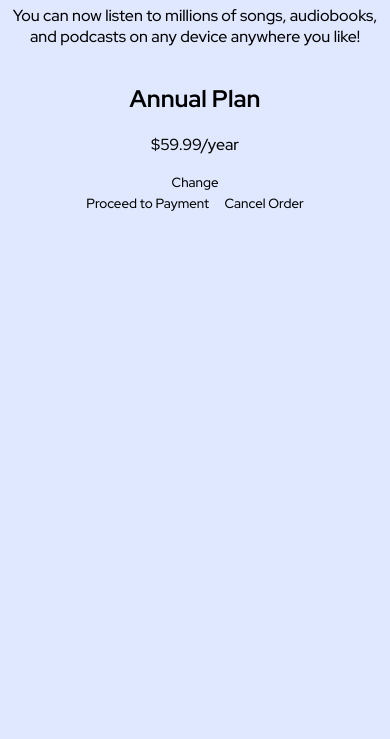
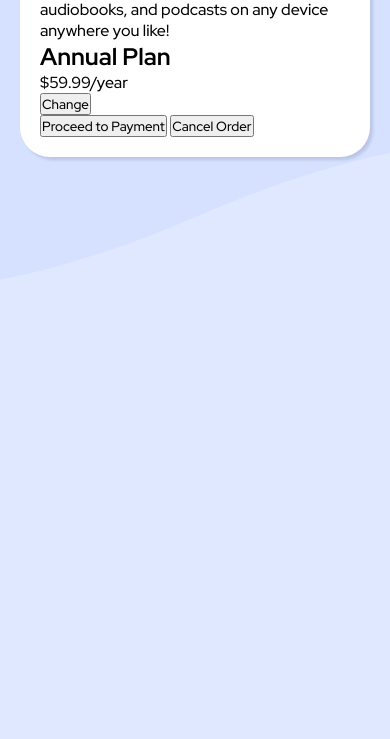
Before and after one commit to loumexx/loumexx-ordersummary.github.io, a plain HTML site: page index.html in a window 390 px wide. Shown: the part 105-844 px from the top of the page. Drawn offline with Linux system fonts and the light colour scheme.

Commit message:
Making styles for mobile

```diff
--- a/styles/app.css
+++ b/styles/app.css
@@ -1,41 +1,56 @@
-:root{
+:root {
+    /* ### Primary */
     --pale-blue: hsl(225, 100%, 94%);
     --bright-blue: hsl(245, 75%, 52%);
 
-/* ### Neutral */
+    /* ### Neutral */
 
     --very-pale-blue: hsl(225, 100%, 98%);
     --desaturated-blue: hsl(224, 23%, 55%);
     --dark-blue: hsl(223, 47%, 23%);
 }
 
-body{
-    font-family: 'Red Hat Display', sans-serif;
-    background-size: cover;
-    display: flex;
-    flex-direction: column;
-    justify-content: center;
-    align-items: center;
-    text-align: center;
-    background-color: var(--pale-blue);
+*{
+    margin: 0;
+    padding: 0;
+    box-sizing: border-box;
 }
 
-.bgimage{
-    background: url("../images/pattern-background-desktop.svg") no-repeat center/cover;
-    z-index: 1;
+img{
+    max-width: 100%;
 }
 
-p{
-    font-size: 16px;
-}
-
-.bitch{
-    display: flex;
-    flex-direction: column;
+body{
+    font-family: "Red Hat Display", sans-serif;
+    background-color: var(--pale-blue);
 }
 
 button {
     font-family: inherit;
-    border: none;
-    background-color: transparent;
 }
+
+.bgimage {
+    background: url(../images/pattern-background-mobile.svg) no-repeat center/cover;
+    height: 400px;
+    position: absolute;
+    top: 0;
+    left: 0;
+    right: 0;
+    bottom: 0;
+    z-index: -1;
+}
+
+.bitch {
+    background-color: #fff;
+    margin: 20px;
+    padding: 20px;
+    border-radius: 30px;
+    box-shadow: 3px 3px 3px hsl(223, 47%, 23%, 0.15);
+}
+
+@media (min-width: 768px){
+    .bgimage{
+        background: url(../images/pattern-background-mobile.svg) no-repeat center/cover;
+        height: 50vh;
+    }
+}
```
